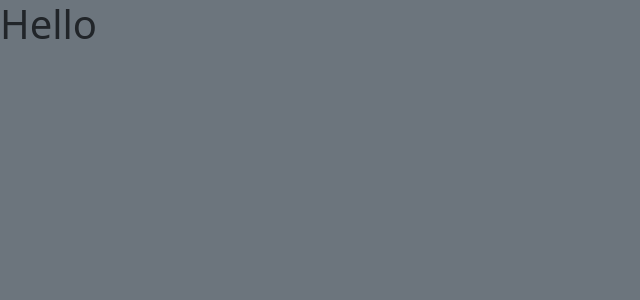
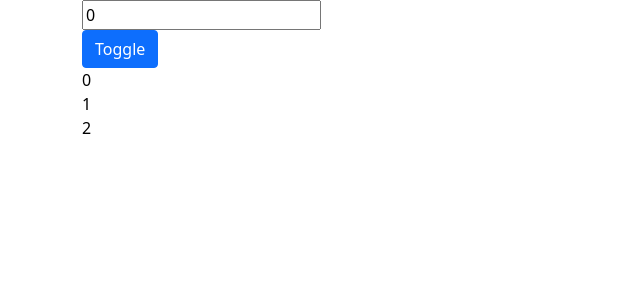
Before and after one commit to mones-cse/react-snippets, a React (Create React App) app: page / in a window 1280 px wide. Shown: the top 300 px of the page, without its empty margins (0-640 px from the left). Built offline with nearby package versions, Linux system fonts and the light colour scheme.

Commit message:
usecallback example

```diff
--- a/src/App.js
+++ b/src/App.js
@@ -1,10 +1,44 @@
 import "./App.scss";
+import {useEffect, useState, useCallback} from "react";
 
+function List({getNumber}){
+    const [items,setItems] =useState([]);
+
+    useEffect(()=>{
+        setItems(getNumber());
+        console.log('updating items');
+    },[getNumber]);
+
+    return items.map(item => <div key={item}>{item}</div>);
+
+};
 function App() {
+    const [number, setNumber] = useState(0);
+    const [dark, setDark] = useState(false);
+
+    const themeStyle = {
+        backgroundColor: dark ? "black" : "white",
+        color: dark ? "white" : "black",
+    };
+    // following function re created everytime App function rerender
+    // so we need to useCallback to make sure only execute this function if number changes
+
+    const getNumber = useCallback(()=>{
+        return [number,number+1,number+2];
+    },[number]);
+
+    // difference between useMemo and useCallback
+    // useMemo takes a function and return `returned value` of that function
+    // other hand useCallback takes a function and return the function
+
+
     return (
-        <div className="App">
-            <div className={"bg-secondary min-vh-100"}>
-                <h1>Hello</h1>
+        <div className="container">
+            <div style={themeStyle}>
+                <input type="number" value={number} onChange={e=>setNumber(parseInt(e.target.value))}/>
+                <br/>
+                <button className={"btn btn-primary"} onClick={()=>setDark(!dark)}>Toggle</button>
+                <List getNumber={getNumber}/>
             </div>
         </div>
     );
```
